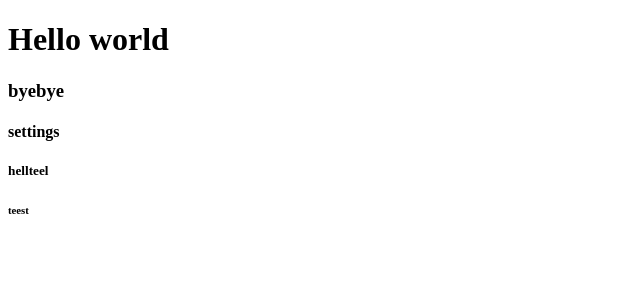
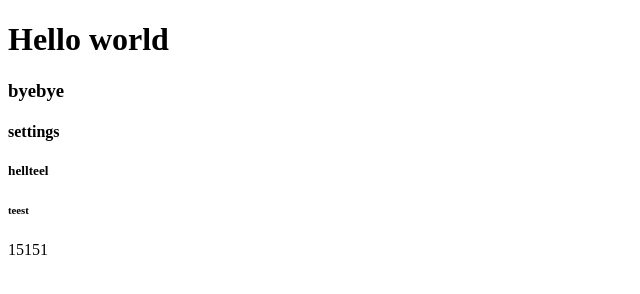
Before and after one commit to Kkestutis/Dvieju-dienu-darbas, a plain HTML site: page index.html in a window 1280 px wide. Shown: the full height of the page, 0-640 px from the left. Drawn offline with Linux system fonts and the light colour scheme.

Commit message:
skaiciukai

```diff
--- a/index.html
+++ b/index.html
@@ -12,6 +12,6 @@
     <h4>settings</h4>
     <h5>hellteel</h5>
     <h6>teest</h6>
-
+    <p>15151</p>
   </body>
 </html>
```
